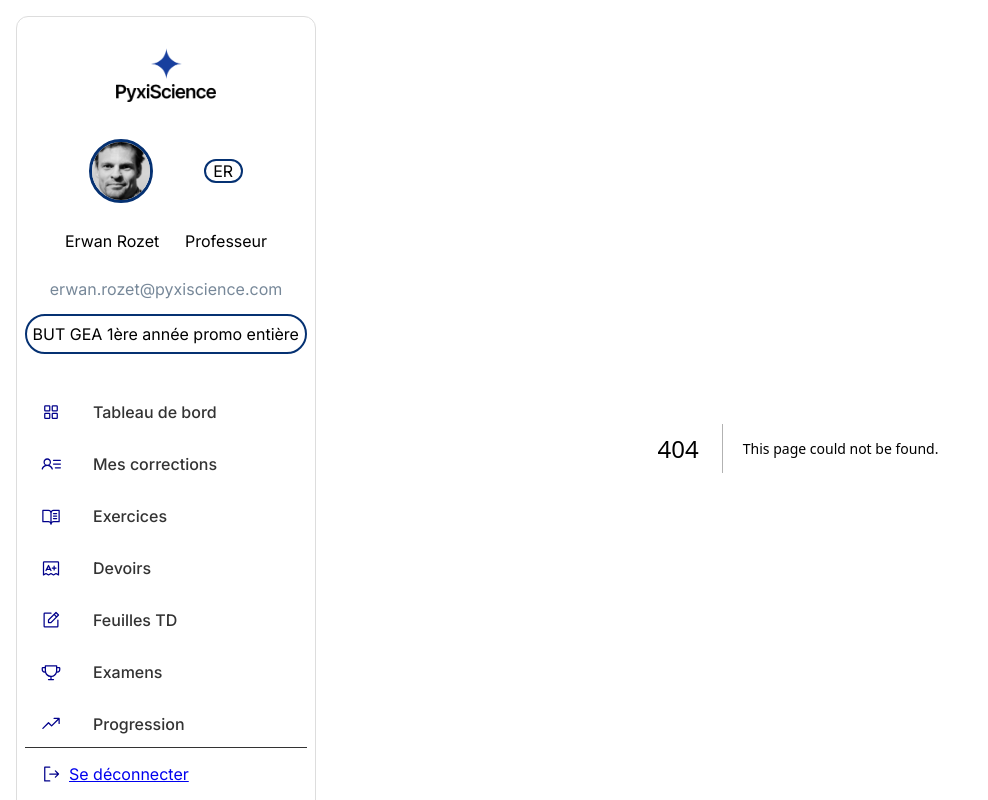
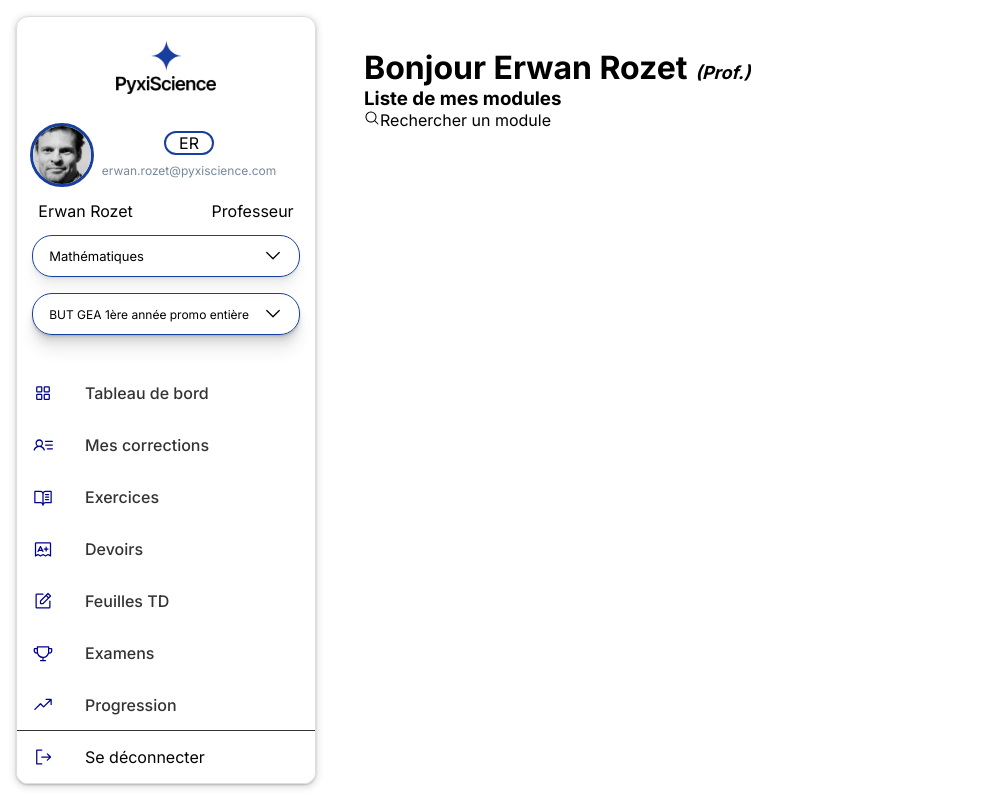
Before and after one commit to erwan-rozet/pyxiscience-demo, a Next.js app in the folder apps/web/: page /dashboard in a window 1280 px wide. Before the commit this address had no page. Shown: the top 800 px of the page, without its empty margins (0-988 px from the left). Built offline with nearby package versions, Linux system fonts and the light colour scheme.

Commit message:
feat: sidebar ui

```diff
--- /dev/null
+++ b/apps/web/app/dashboard/page.module.css
@@ -0,0 +1,4 @@
+.nameDetails {
+  font-size: large;
+  font-style: italic;
+}
--- /dev/null
+++ b/apps/web/app/dashboard/page.tsx
@@ -0,0 +1,17 @@
+import { MagnifyingGlassIcon } from '@phosphor-icons/react/dist/ssr';
+import styles from './page.module.css';
+
+export default async function Profile() {
+  return (
+    <>
+      <h1>
+        Bonjour Erwan Rozet <span className={styles.nameDetails}>(Prof.)</span>
+      </h1>
+      <h3>Liste de mes modules</h3>
+      <div>
+        <MagnifyingGlassIcon />
+        Rechercher un module
+      </div>
+    </>
+  );
+}
--- a/apps/web/app/globals.css
+++ b/apps/web/app/globals.css
@@ -11,7 +11,7 @@
     #a853ba 180deg,
     #e92a67 360deg
   );
-  --blue-color: #053172;
+  --blue-color: #183f9e;
 }
 
 * {
--- a/apps/web/app/layout.tsx
+++ b/apps/web/app/layout.tsx
@@ -11,7 +11,7 @@ export const metadata: Metadata = {
   title: "Pyxiscience - Plateforme d'apprentissage des mathémathiques",
   description: 'La plateforme scientifique nouvelle génération',
   icons: {
-    icon: [{ rel: 'icon', url: '/icon.png' }],
+    icon: [{ rel: 'icon', url: '/icon.png', sizes: '180x180' }],
   },
 };
 
--- a/apps/web/app/profile/page.tsx
+++ /dev/null
@@ -1,3 +0,0 @@
-export default async function Profile() {
-  return <h1>Profile page</h1>;
-}
--- a/packages/ui/src/Layout/layout.module.css
+++ b/packages/ui/src/Layout/layout.module.css
@@ -13,9 +13,13 @@
 .sidebar {
   grid-area: sidebar;
   border: 1px solid #ddd;
-  padding: 0.5rem;
+  /* padding: 0.5rem; */
   border-radius: 12px;
-  height: 100%; /* prend toute la hauteur disponible */
+  height: 100%; /* OK */
+  overflow: hidden; /* empêche le scroll global sur la page */
+  box-shadow:
+    rgba(60, 64, 67, 0.3) 0px 1px 2px 0px,
+    rgba(60, 64, 67, 0.15) 0px 2px 6px 2px;
 }
 
 .main {
--- a/packages/ui/src/SideBar/SideBar.module.css
+++ b/packages/ui/src/SideBar/SideBar.module.css
@@ -2,7 +2,43 @@
   display: flex;
   flex-direction: column;
   height: 100%;
-  position: relative;
+  /* empêche le débordement du footer */
+  /* overflow: hidden;  */
+}
+
+.scrollableContent {
+  flex: 1;
+  overflow-y: auto;
+  /* padding: 1rem; */
+  margin-bottom: 1px; /* petit hack pour éviter chevauchement de scroll */
+}
+
+/* Firefox scrollbar*/
+/* .scrollableContent {
+  scrollbar-width: thin;
+  scrollbar-color: var(--blue-color) transparent;
+} */
+
+.scrollableContent::-webkit-scrollbar {
+  width: 6px;
+}
+
+.scrollableContent::-webkit-scrollbar-track {
+  background: transparent;
+  border-radius: 10px;
+}
+
+.scrollableContent::-webkit-scrollbar-thumb {
+  background-color: var(--blue-color);
+  border-radius: 10px;
+  border: 2px solid transparent;
+  background-clip: content-box;
+}
+
+.scrollable::-webkit-scrollbar-button {
+  display: none;
+  height: 0;
+  width: 0;
 }
 
 .sidebar {
@@ -43,9 +79,11 @@
 }
 
 .userInfosContainer {
-  margin: 5%;
+  margin: 2%;
   display: flex;
-  justify-content: space-evenly;
+  /* justify-content: space-evenly; */
+  gap: 0.5rem;
+
   align-items: center;
 }
 
@@ -66,36 +104,84 @@
   object-fit: cover;
 }
 
+.userInitialsMailBlock {
+  display: flex;
+  flex-direction: column;
+  gap: 0.5rem;
+  align-items: center;
+}
+
+.userWrapper {
+  margin: 0 0.45rem 0 0.45rem;
+}
 .userInitials {
+  width: 50px;
   padding-left: 3%;
   padding-right: 3%;
   border: 2px solid var(--blue-color);
   border-radius: 20px;
   font-size: medium;
+  display: flex;
+  align-items: center;
+  justify-content: center;
 }
 
 .userName {
   margin: 5%;
   display: flex;
-  justify-content: space-evenly;
+  justify-content: space-between;
   align-items: center;
 }
 
 .userEmail {
-  margin: 5%;
   color: lightslategrey;
   display: flex;
   justify-content: center;
+  font-size: 0.75rem;
+}
+
+.studentSubject {
+  padding-top: 3%;
+  padding-bottom: 3%;
+  padding-left: 1rem;
+  padding-right: 1rem;
+  margin-left: 0.5rem;
+  margin-right: 0.5rem;
+  border: 1px solid var(--blue-color);
+  border-radius: 20px;
+  font-size: small;
+  display: flex;
+  justify-content: space-between;
+  align-items: center;
+  margin-bottom: 1rem;
+  box-shadow:
+    rgba(0, 0, 0, 0.03) 0px 1px 1px,
+    rgba(0, 0, 0, 0.03) 0px 2px 2px,
+    rgba(0, 0, 0, 0.03) 0px 4px 4px,
+    rgba(0, 0, 0, 0.03) 0px 8px 8px,
+    rgba(0, 0, 0, 0.03) 0px 16px 16px;
 }
 
 .studentClass {
   padding-top: 3%;
   padding-bottom: 3%;
-  padding-left: 0.35rem;
-  padding-right: 0.35rem;
-  border: 2px solid var(--blue-color);
+  padding-left: 1rem;
+  padding-right: 1rem;
+  margin-left: 0.5rem;
+  margin-right: 0.5rem;
+  border: 1px solid var(--blue-color);
   border-radius: 20px;
-  font-size: medium;
+  font-size: small;
+  display: flex;
+  justify-content: space-between;
+  align-items: center;
+  font-size: 0.75rem;
+  box-shadow:
+    rgba(0, 0, 0, 0.07) 0px 1px 1px,
+    rgba(0, 0, 0, 0.07) 0px 2px 2px,
+    rgba(0, 0, 0, 0.07) 0px 4px 4px,
+    rgba(0, 0, 0, 0.07) 0px 8px 8px,
+    rgba(0, 0, 0, 0.07) 0px 16px 16px;
 }
 
 .link {
@@ -107,13 +193,17 @@
 }
 
 .footer {
+  flex-shrink: 0;
+  padding: 1rem;
+  background: white;
   border-top: 1px solid #333;
-  padding: 1rem;
-  display: flex;
+  z-index: 1;
+  display: inline-flex;
   align-items: center;
-  gap: 0.5rem;
-  background: white;
-  position: sticky;
-  bottom: 0;
-  z-index: 10;
 }
+
+.footer a {
+  text-decoration: none;
+  margin-left: 2rem;
+  color: black;
+}
--- a/packages/ui/src/SideBar/SideBar.tsx
+++ b/packages/ui/src/SideBar/SideBar.tsx
@@ -6,7 +6,6 @@ import Link from 'next/link';
 import { SquaresFourIcon } from '@phosphor-icons/react/dist/icons/SquaresFour';
 import { UserListIcon } from '@phosphor-icons/react/dist/icons/UserList';
 import { BookOpenTextIcon } from '@phosphor-icons/react/dist/icons/BookOpenText';
-import { UserCircleCheckIcon } from '@phosphor-icons/react/dist/icons/UserCircleCheck';
 import { TrendUpIcon } from '@phosphor-icons/react/dist/icons/TrendUp';
 import { TrophyIcon } from '@phosphor-icons/react/dist/icons/Trophy';
 import { NotePencilIcon } from '@phosphor-icons/react/dist/icons/NotePencil';
@@ -15,12 +14,14 @@ import { SignOutIcon } from '@phosphor-icons/react/dist/icons/SignOut';
 import { BroadcastIcon } from '@phosphor-icons/react/dist/icons/Broadcast';
 import { UserGearIcon } from '@phosphor-icons/react/dist/icons/UserGear';
 import { UserFocusIcon } from '@phosphor-icons/react/dist/icons/UserFocus';
+import { CaretDownIcon } from '@phosphor-icons/react/dist/icons/CaretDown';
 
 const user = {
   initials: 'ER',
   name: 'Erwan Rozet',
   email: 'erwan.rozet@pyxiscience.com',
   title: 'Professeur',
+  subject: 'Mathématiques',
   studentClass: 'BUT GEA 1ère année promo entière',
 };
 
@@ -38,6 +39,7 @@ export default function Sidebar() {
         />
       </div>
 
+      <div id="userWrapper" className={styles.userWrapper}>
         <div id="user-infos" className={styles.userInfosContainer}>
           <div id="user-picture" className={styles.userPicture}>
             <Image
@@ -49,27 +51,42 @@ export default function Sidebar() {
               unoptimized
             />
           </div>
+          <div
+            id="user-initials-mail-block"
+            className={styles.userInitialsMailBlock}
+          >
             <div id="user-initials" className={styles.userInitials}>
               {user.initials}
-        </div>
-      </div>
-
-      <div id="user-name-title" className={styles.userName}>
-        <div>{user.name} </div> <div> {user.title}</div>
             </div>
             <div id="user-email" className={styles.userEmail}>
               {user.email}
             </div>
-
-      <div id="user-initials" className={styles.studentClass}>
-        {user.studentClass}
           </div>
-
+        </div>
+        <div id="user-name-title" className={styles.userName}>
+          <div>{user.name} </div> <div> {user.title}</div>
+        </div>
+        <div id="user-student-subject" className={styles.studentSubject}>
+          <div> {user.subject}</div>
+          <div>
+            {' '}
+            <CaretDownIcon size={20} />
+          </div>
+        </div>
+        <div id="user-student-class" className={styles.studentClass}>
+          <div> {user.studentClass}</div>
+          <div>
+            {' '}
+            <CaretDownIcon size={20} />
+          </div>{' '}
+        </div>
+      </div>
+      <div className={styles.scrollableContent}>
         <nav className={styles.sidebar}>
           <ul className={styles.menu}>
             <li className={styles.link}>
               <SquaresFourIcon size={20} color={'darkblue'} wheight={'bold'} />
-            <Link href="/">Tableau de bord</Link>
+              <Link href="/dashboard">Tableau de bord</Link>
             </li>
             <li className={styles.link}>
               <UserListIcon size={20} color={'darkblue'} wheight={'bold'} />
@@ -109,7 +126,7 @@ export default function Sidebar() {
             </li>
           </ul>
         </nav>
-
+      </div>
       <div className={styles.footer}>
         <SignOutIcon size={20} color={'darkblue'} wheight={'bold'} />
         <Link href="/settings">Se déconnecter</Link>
```
Also changed, not shown: apps/web/app/icon.png. Lines whose indentation alone changed are shown as unchanged.
